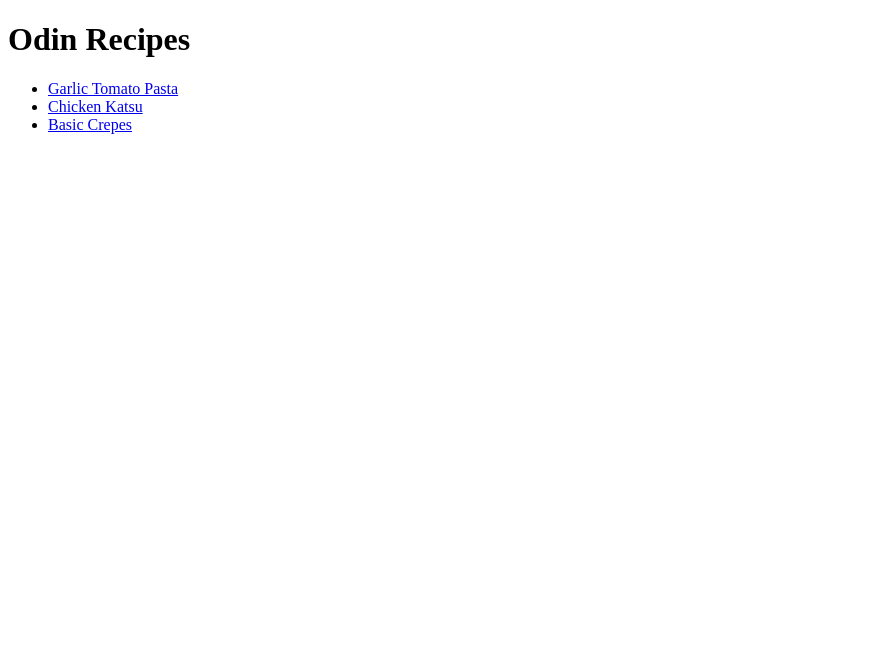
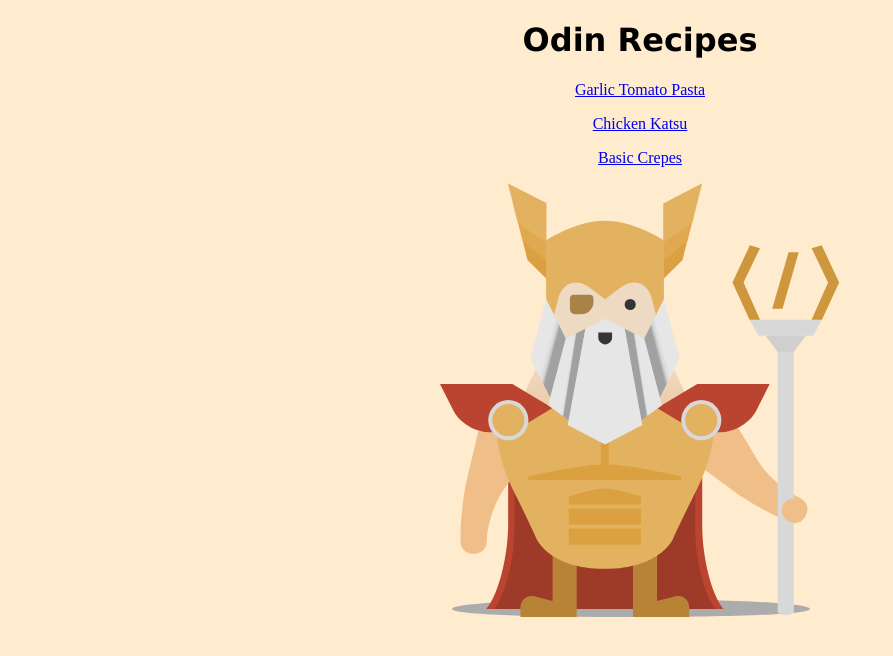
Before and after one commit to SanguineKnight/Odin-Recipes, a plain HTML site: page index.html in a window 1280 px wide. Shown: the whole page, without its empty margins (0-893 px from the left). Drawn offline with Linux system fonts and the light colour scheme.

Commit message:
added styles.css and modified existing html files

```diff
--- a/index.html
+++ b/index.html
@@ -3,13 +3,15 @@
   <head>
     <meta charset="utf-8" />
     <title>odin recipes</title>
+    <link rel="stylesheet" type="text/css" href="styles.css" />
   </head>
   <body>
     <h1>Odin Recipes</h1>
-    <ul>
-      <li><a href="./recipes/pasta.html">Garlic Tomato Pasta</a></li>
-      <li><a href="./recipes/chknkatsu.html">Chicken Katsu</a></li>
-      <li><a href="./recipes/crepes.html">Basic Crepes</a></li>
-    </ul>
+    <div>
+      <p><a href="./recipes/pasta.html">Garlic Tomato Pasta</a></p>
+      <p><a href="./recipes/chknkatsu.html">Chicken Katsu</a></p>
+      <p><a href="./recipes/crepes.html">Basic Crepes</a></p>
+    </div>
+    <img src="./images/odin-mascot.svg" alt="odin mascot" />
   </body>
 </html>
--- /dev/null
+++ b/styles.css
@@ -0,0 +1,17 @@
+h1 {
+    text-align: center;
+    font-family:Verdana, Geneva, Tahoma, sans-serif;
+
+}
+body {
+    background-color: blanchedalmond;
+}
+div {
+    text-align: center;
+}
+img {
+    width: 400px;
+    height: auto;
+    display: block;
+    margin: auto;
+}
```
Also changed, not shown: recipes/chknkatsu.html (+1 -0 lines), recipes/crepes.html (+1 -0 lines), recipes/pasta.html (+1 -0 lines), images/odin-mascot.svg (added).
